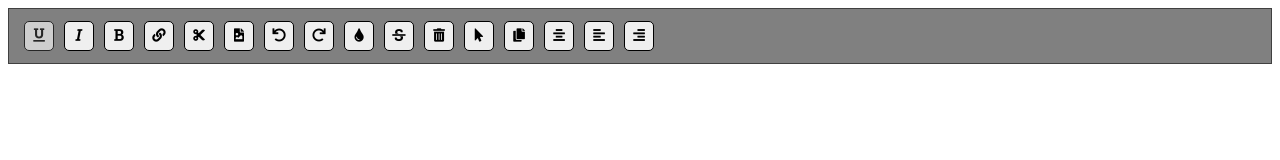
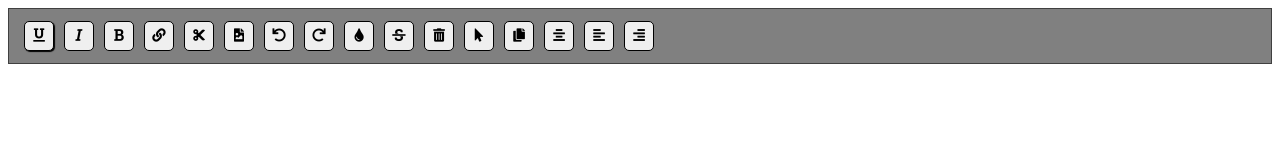
Before and after one commit to neyser95/React-Editor, a React app: page / in a window 1280 px wide. In both pictures the pointer is over the button 39 px from the left and 36 px from the top of the page. Shown: the top 160 px of the page. Built offline with nearby package versions, Linux system fonts and the light colour scheme.

Commit message:
quick edit to button style

```diff
--- a/src/components/Toolbar/Toolbar.css
+++ b/src/components/Toolbar/Toolbar.css
@@ -25,5 +25,5 @@
   background-color: rgb(0, 0, 0);
 }
 .Toolbar__btn:hover{
-  opacity: 0.7;
+  box-shadow: 1px 1px 1px black;
 }
```
